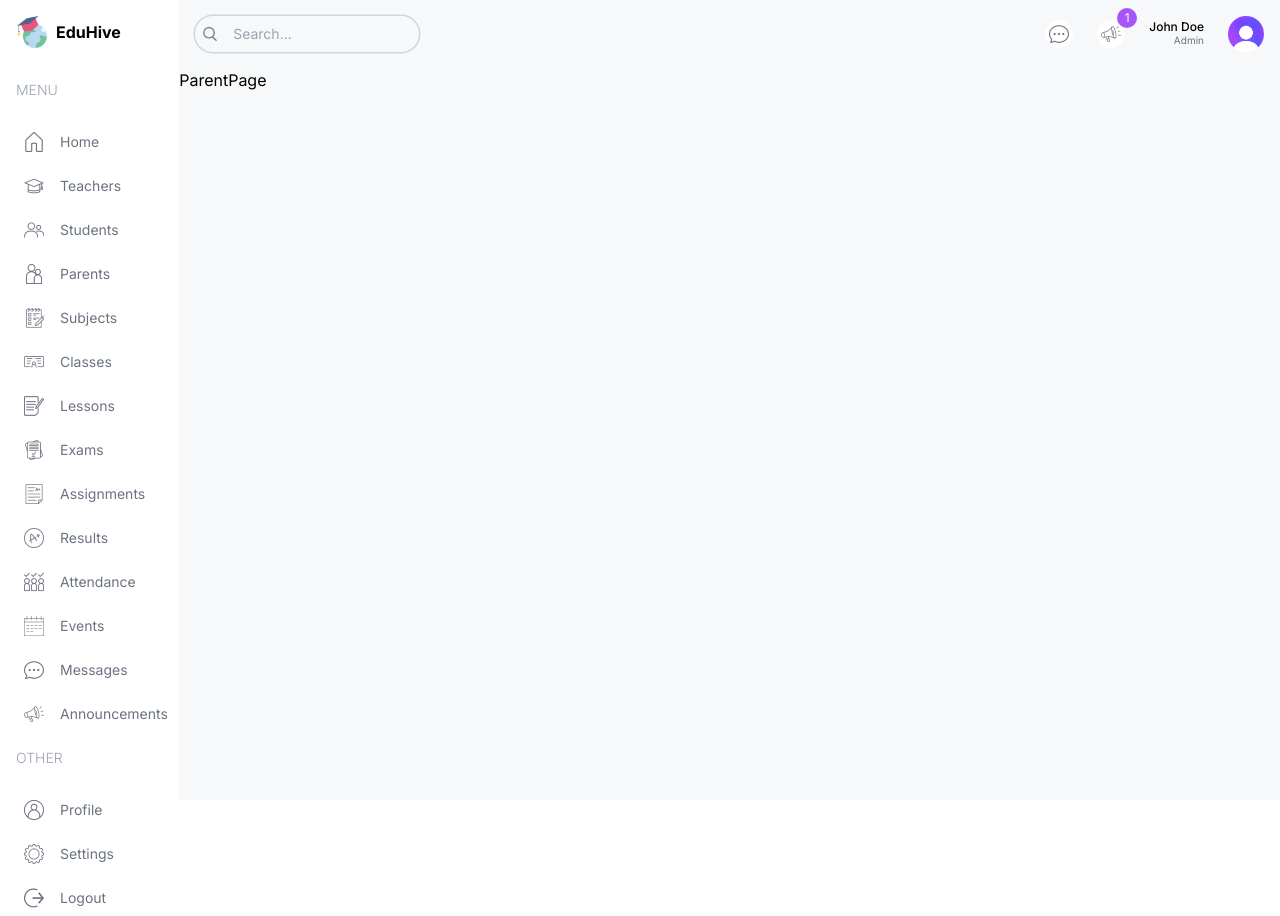
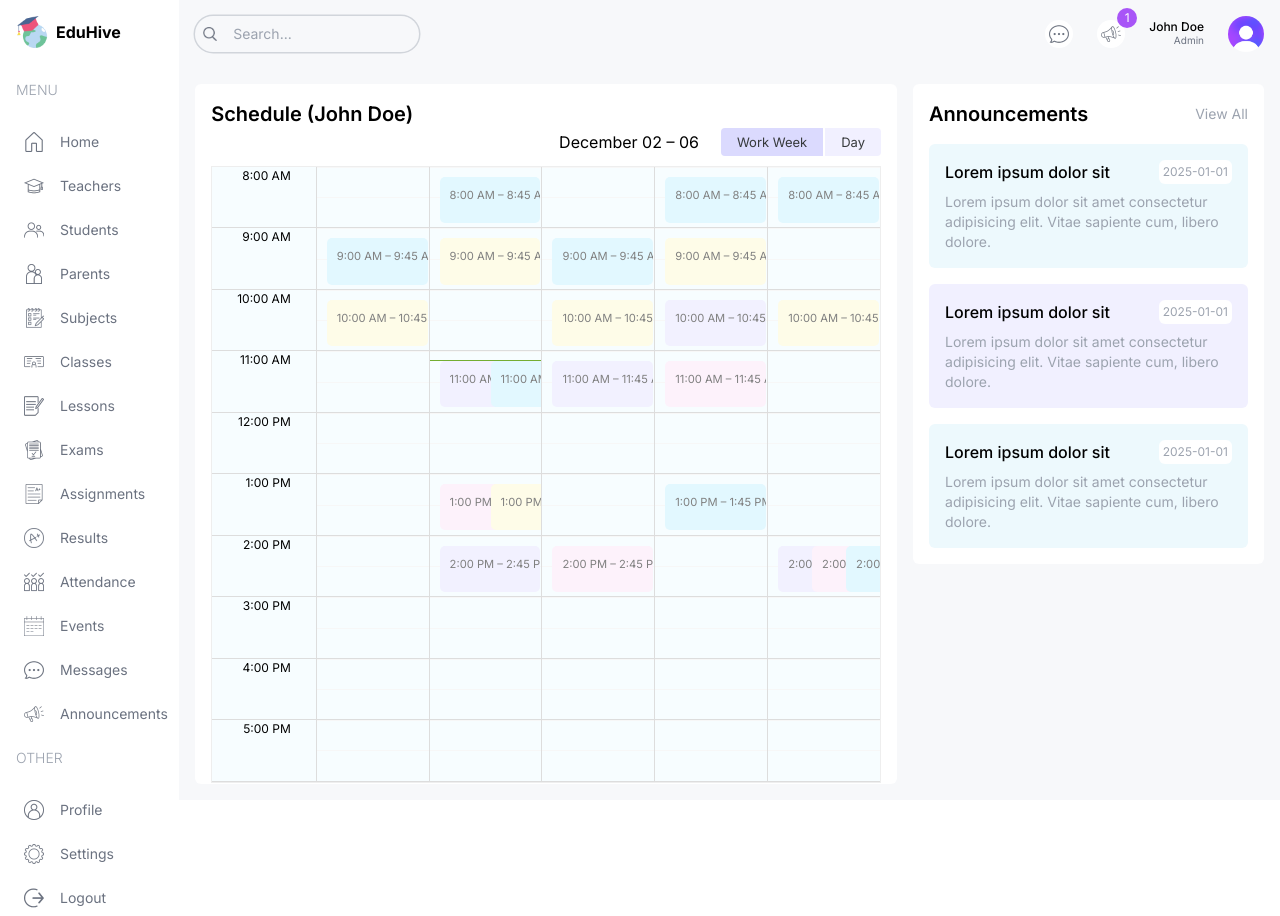
Before and after one commit to MahsinSaifullah/eduhive, a Next.js app: page /parent in a window 1280 px wide. Built offline with nearby package versions, Linux system fonts and the light colour scheme.

Commit message:
feat: add parent page

```diff
--- a/src/app/(dashboard)/parent/page.tsx
+++ b/src/app/(dashboard)/parent/page.tsx
@@ -1,5 +1,20 @@
+import Announcements from '@/components/Announcements';
+import BigCalendar from '@/components/BigCalendar';
+
 const ParentPage = () => {
-  return <div>ParentPage</div>;
+  return (
+    <div className="flex-1 p-4 flex gap-4 flex-col xl:flex-row">
+      <div className="w-full xl:w-2/3">
+        <div className="h-full bg-white p-4 rounded-md">
+          <h1 className="text-xl font-semibold">Schedule (John Doe)</h1>
+          <BigCalendar />
+        </div>
+      </div>
+      <div className="w-full xl:w-1/3">
+        <Announcements />
+      </div>
+    </div>
+  );
 };
 
 export default ParentPage;
```
